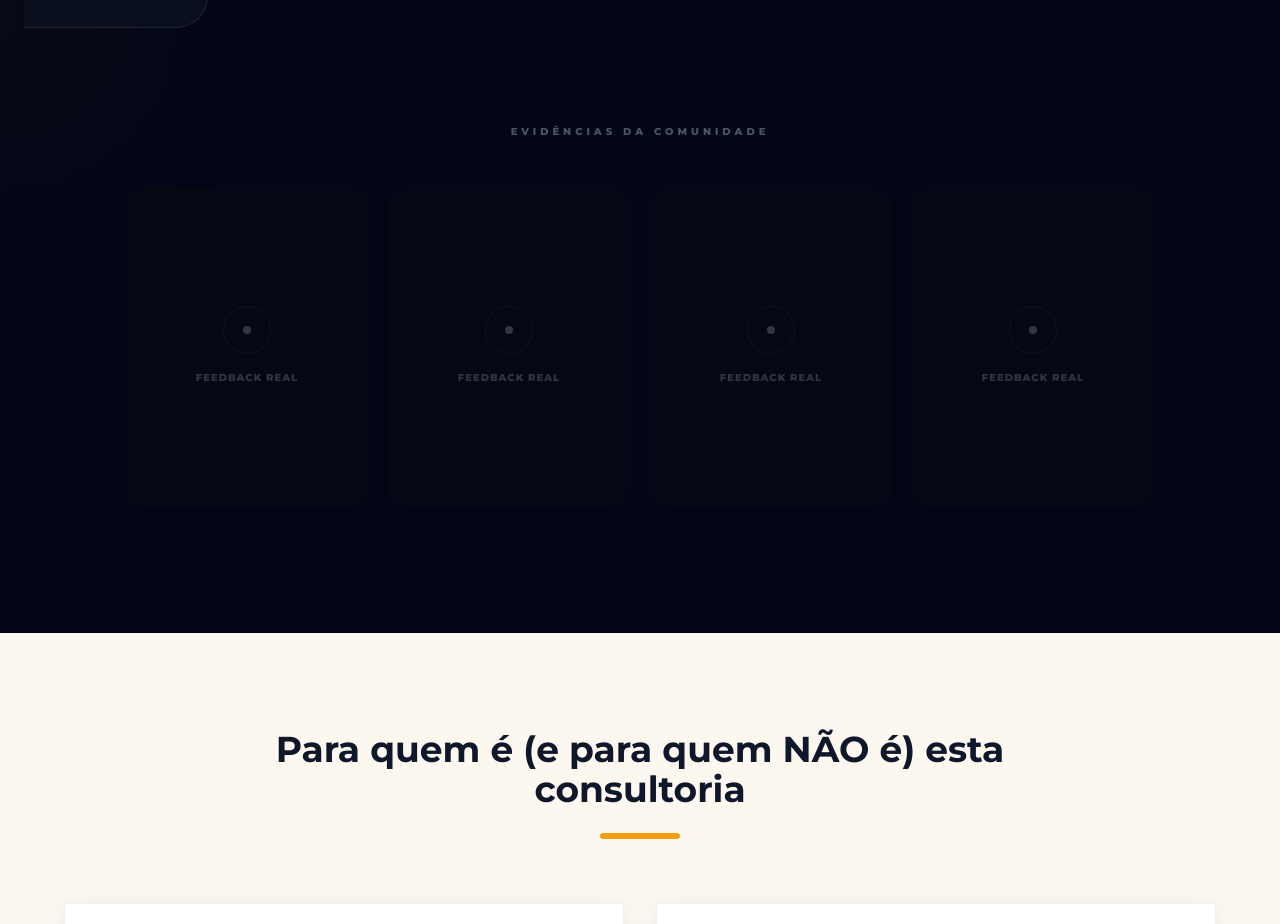
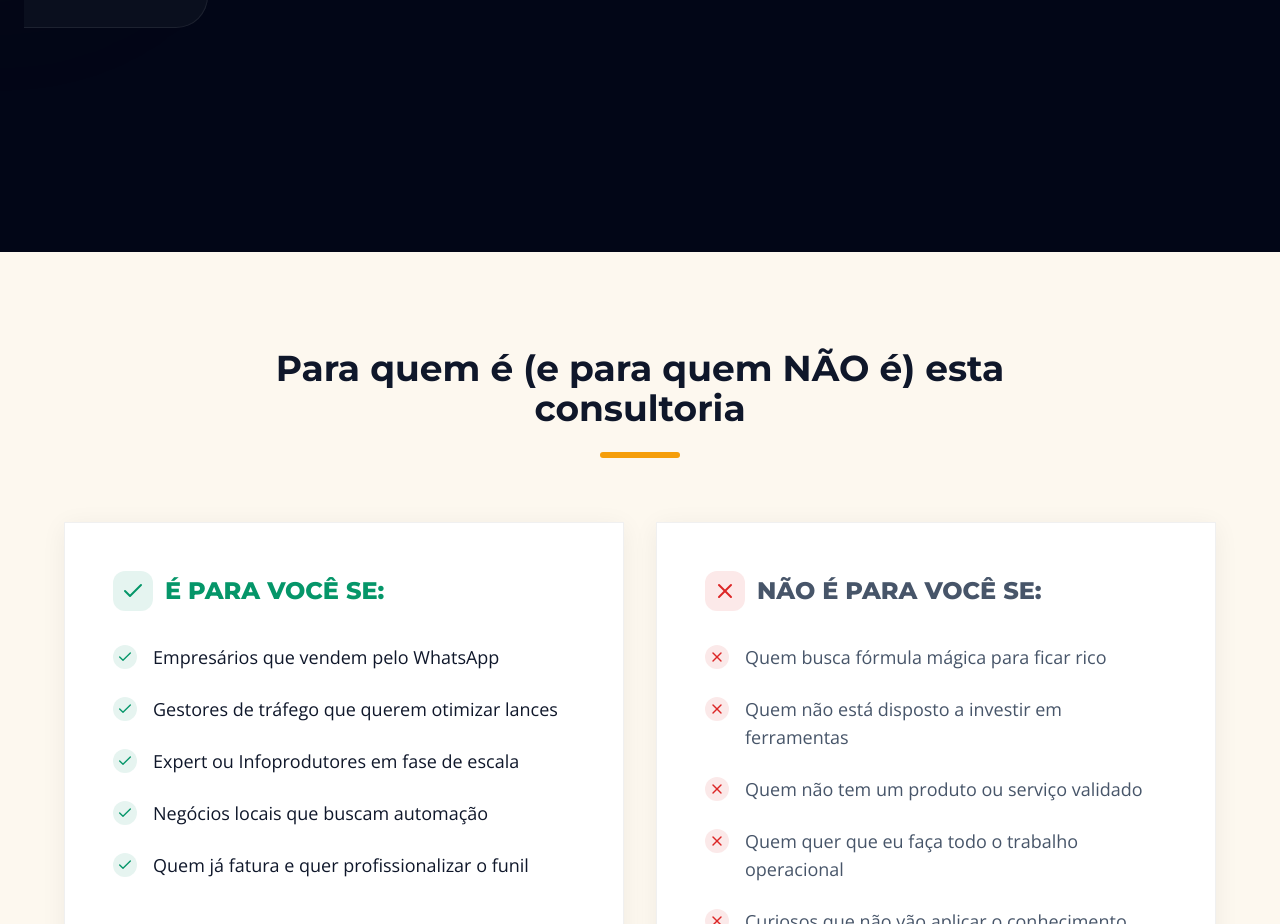
Before and after one commit to nattanlima/lpconsultoria-nattan, a Next.js app: page / in a window 1280 px wide. Shown: the part 6932-7856 px from the top of the page. Built offline with nearby package versions, Linux system fonts and the light colour scheme.

Commit message:
feat: remove community evidence section

```diff
--- a/src/components/sections/SocialProof.tsx
+++ b/src/components/sections/SocialProof.tsx
@@ -131,25 +131,7 @@ export const SocialProof = () => {
                     ))}
                 </Marquee>
 
-                {/* Community evidence */}
-                <motion.div
-                    initial={{ opacity: 0, y: 30 }}
-                    whileInView={{ opacity: 1, y: 0 }}
-                    viewport={{ once: true }}
-                    className="text-center"
-                >
-                    <p className="text-text-secondary text-[10px] font-m-black uppercase tracking-[0.4em] mb-12 opacity-50">Evidências da Comunidade</p>
-                    <div className="grid grid-cols-2 md:grid-cols-4 gap-6 max-w-5xl mx-auto">
-                        {[1, 2, 3, 4].map(i => (
-                            <div key={i} className="aspect-[3/4] rounded-2xl border border-white/5 flex flex-col items-center justify-center p-6 grayscale hover:grayscale-0 transition-all duration-700 opacity-30 hover:opacity-100 bg-background-alt">
-                                <div className="h-12 w-12 rounded-full border border-primary/20 flex items-center justify-center mb-4">
-                                    <div className="h-2 w-2 rounded-full bg-primary" />
-                                </div>
-                                <span className="text-[10px] text-text-secondary font-m-black uppercase tracking-widest text-center">Feedback Real</span>
-                            </div>
-                        ))}
-                    </div>
-                </motion.div>
+
             </div>
         </section>
     );
```
